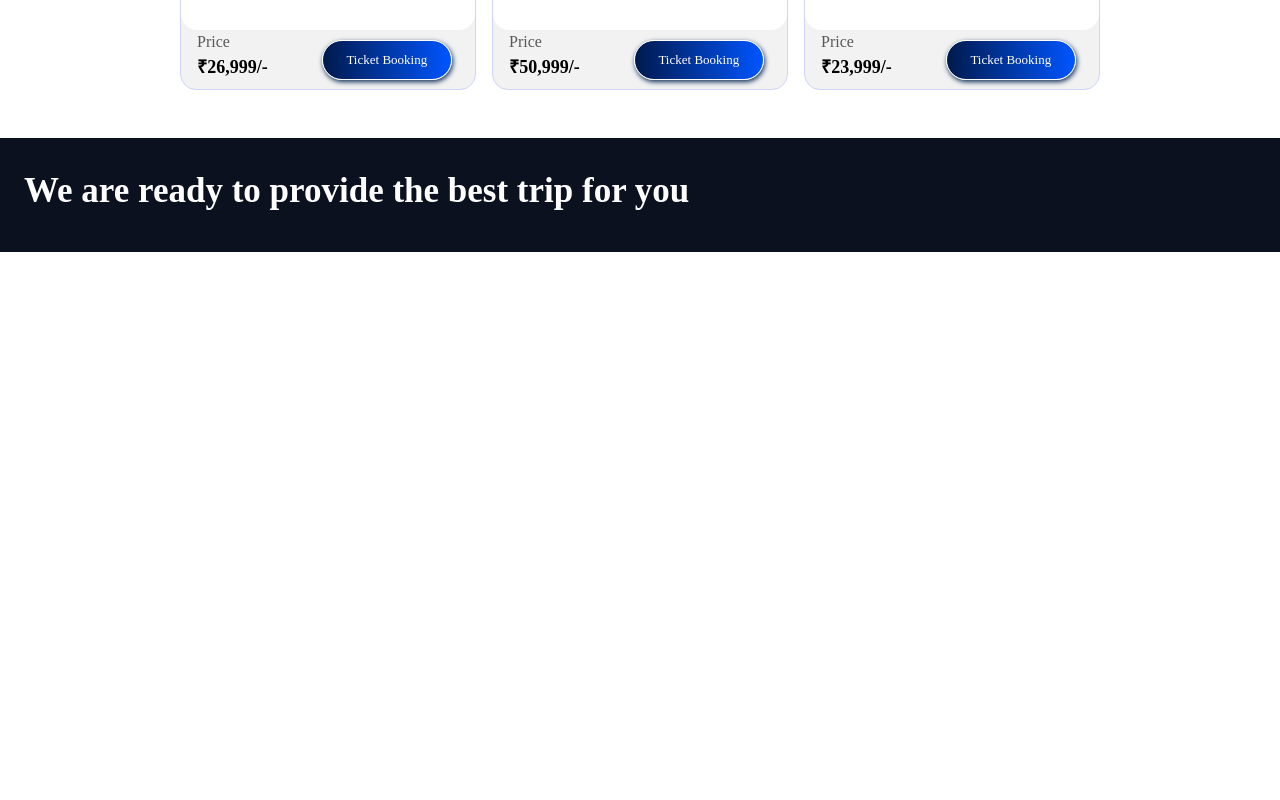
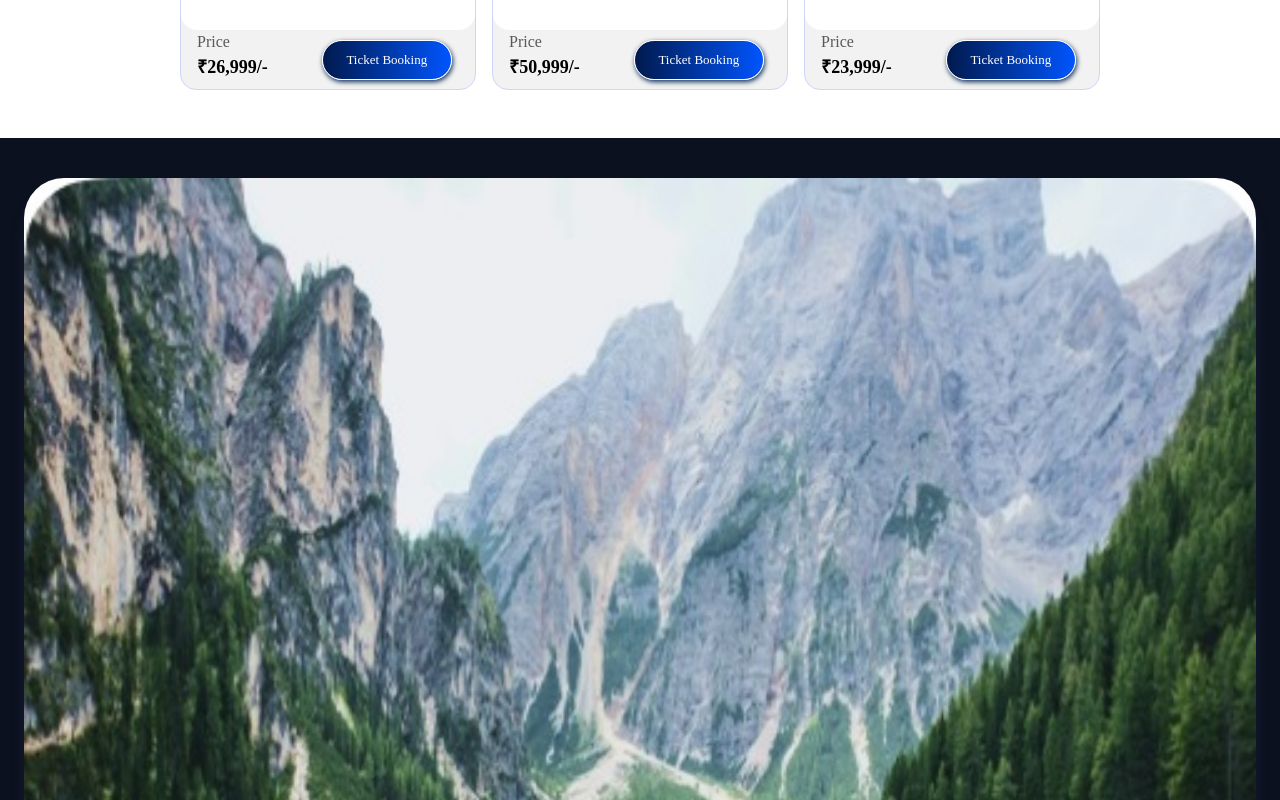
Before and after one commit to Fajarudheen-PA/ledgerWeb-travels-React, a React (Create React App) app: page / in a window 1280 px wide. Shown: the part 1680-2480 px from the top of the page. Before the commit the page ends 1932 px from the top, so only its background shows below. Built offline with nearby package versions, Linux system fonts and the light colour scheme.

Commit message:
updates to ToContact module, need to make it responsive

```diff
--- a/src/components/ToContact/ToContact.css
+++ b/src/components/ToContact/ToContact.css
@@ -1,10 +1,12 @@
 .tocontact {
-  padding: 32px 0;
+  padding: 40px 0;
   background-color: #0C111F;
 }
 .tocontact__wrap {
   display: flex;
   flex-wrap: wrap;
+  flex-direction: column-reverse;
+  justify-content: space-between;
 }
 .tocontact__left {
   width: 100%;
@@ -15,11 +17,44 @@
 }
 .tocontact__main-head {
   color: #ffffff;
-  font-size: 35px;
+  font-size: calc(32px + 0.9vw);
   font-weight: 700;
   text-align: start;
+  margin-bottom: 16px;
 }
 .tocontact__desc {
-  color: #595959;
+  font-size: calc(11px + 0.9vw);
+  color: #d0d6f9;
   font-weight: 400;
+  margin-bottom: 24px;
+}
+.tocontact__btn {
+  display: flex;
+  border-radius: 2.3rem;
+  width: 130px;
+  min-width: 100px;
+  height: 40px;
+  font-size: 15px;
+  align-items: center;
+  justify-content: center;
+  padding: 0 16px;
+  background-image: linear-gradient(145deg, #F9EC7D, #F5B100);
+  color: #000000;
+  border: 1px solid #F5B100;
+  font-weight: 700;
+  box-shadow: 3px -3px 9px 1px #F5B100;
+  margin: auto;
+  text-decoration: none;
+}
+.tocontact__btn:hover {
+  scale: 1.1;
+  color: unset;
+}
+.tocontact__image {
+  width: 100%;
+  -o-object-fit: cover;
+     object-fit: cover;
+  border-radius: 40px;
+  margin-bottom: 24px;
+  box-shadow: 0px 16px 11px 0px #151e37;
 }/*# sourceMappingURL=ToContact.css.map */
--- a/src/components/ToContact/ToContact.js
+++ b/src/components/ToContact/ToContact.js
@@ -1,4 +1,5 @@
 import React from 'react'
+import { Link } from 'react-router-dom'
 import './ToContact.scss'
 
 function ToContact() {
@@ -8,8 +9,12 @@ function ToContact() {
             <div className="tocontact__wrap">
                 <div className="tocontact__left">
                     <h3 className="tocontact__main-head">We are ready to provide the best trip for you</h3>
+                    <p className='tocontact__desc'>We have a variety of the world's best destinations that you can choose as your trip destination</p>
+                    <Link to='/' className='tocontact__btn'>Contact Now</Link>
                 </div>
-                <div className="tocontact__right"></div>
+                <div className="tocontact__right">
+                  <img src="../../../images/ledger-tocontact.jpg" alt="Contact" className='tocontact__image'/>
+                </div>
             </div>
         </div>
     </div>
--- a/src/components/ToContact/ToContact.scss
+++ b/src/components/ToContact/ToContact.scss
@@ -1,12 +1,14 @@
 @import "../../styles/variables.scss";
 
 .tocontact{
-    padding: $spacer-5 0;
+    padding: $spacer-6 0;
     background-color: $color-blue-3;
 
     &__wrap{
         display: flex;
         flex-wrap: wrap;
+        flex-direction: column-reverse;
+        justify-content: space-between;
     }
     &__left{
         width: 100%;
@@ -17,12 +19,44 @@
     }
     &__main-head{
         color: $color-white;
-        font-size: 35px;
+        font-size: calc($spacer-5 + 0.9vw);
         font-weight: $font-bold;
         text-align: start;
+        margin-bottom: $spacer-3;
     }
     &__desc{
-        color: $color-grey-3;
+        font-size: calc(11px + 0.9vw);
+        color: $color-grey;
         font-weight: $font-regular;
+        margin-bottom: $spacer-4;
+    }
+    &__btn{
+        display: flex;
+        border-radius: 2.3rem;
+        width: 130px;
+        min-width: 100px;
+        height: 40px;
+        font-size: 15px;
+        align-items: center;
+        justify-content: center;
+        padding: $spacer-0 $spacer-3;
+        background-image: linear-gradient(145deg,#F9EC7D,#F5B100);
+        color: $color-black;
+        border: 1px solid $color-gold;
+        font-weight: $font-bold;
+        box-shadow: 3px -3px 9px 1px $color-gold;
+        margin: auto;
+        text-decoration: none;
+        &:hover{
+            scale: 1.1;
+            color: unset;
+        }
+    }
+    &__image{
+        width: 100%;
+        object-fit: cover;
+        border-radius: $spacer-6;
+        margin-bottom: $spacer-4;
+        box-shadow: 0px 16px 11px 0px $color-blue-4;
     }
 }
```
Also changed, not shown: 1 other file (tests, documents, lock files or other folders).
